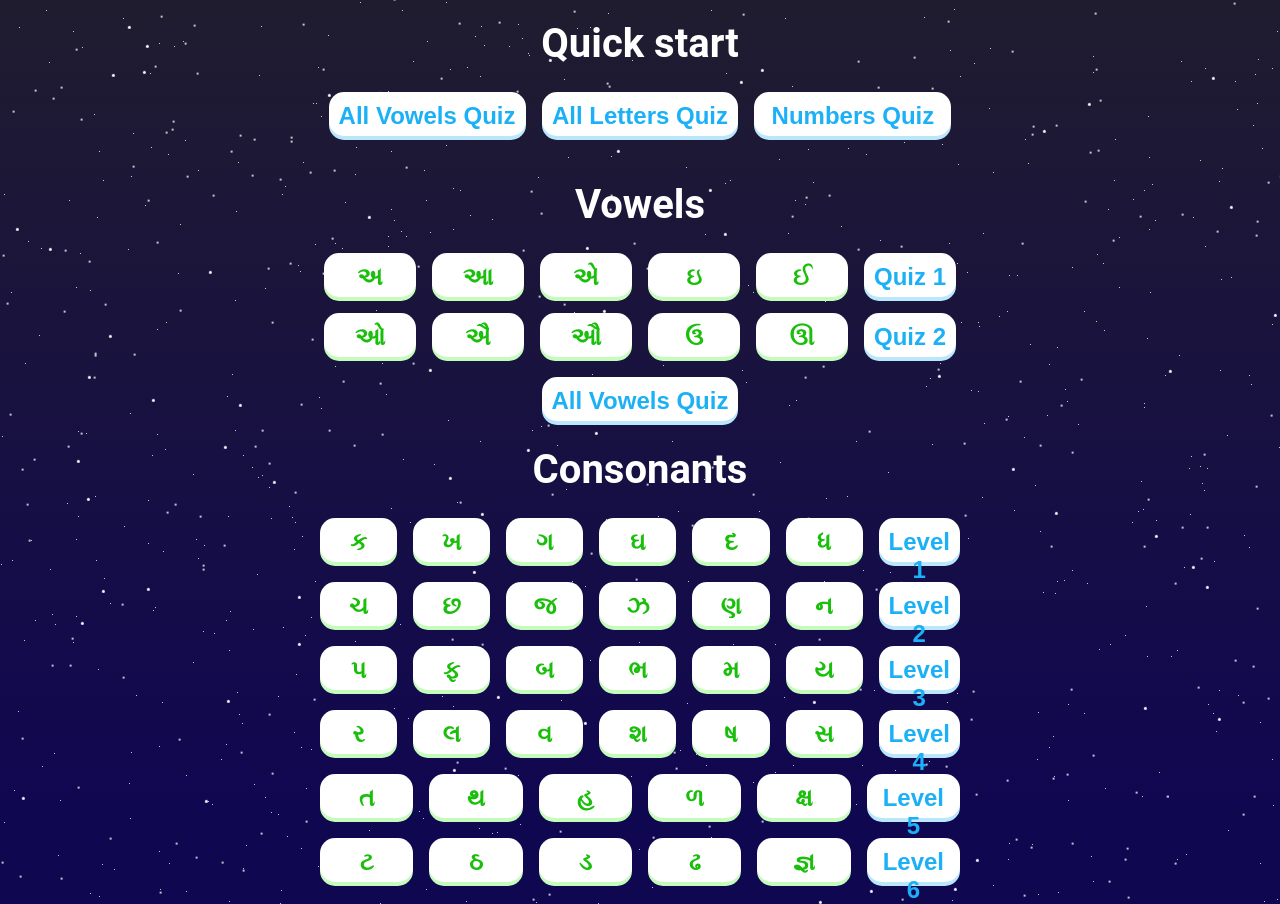
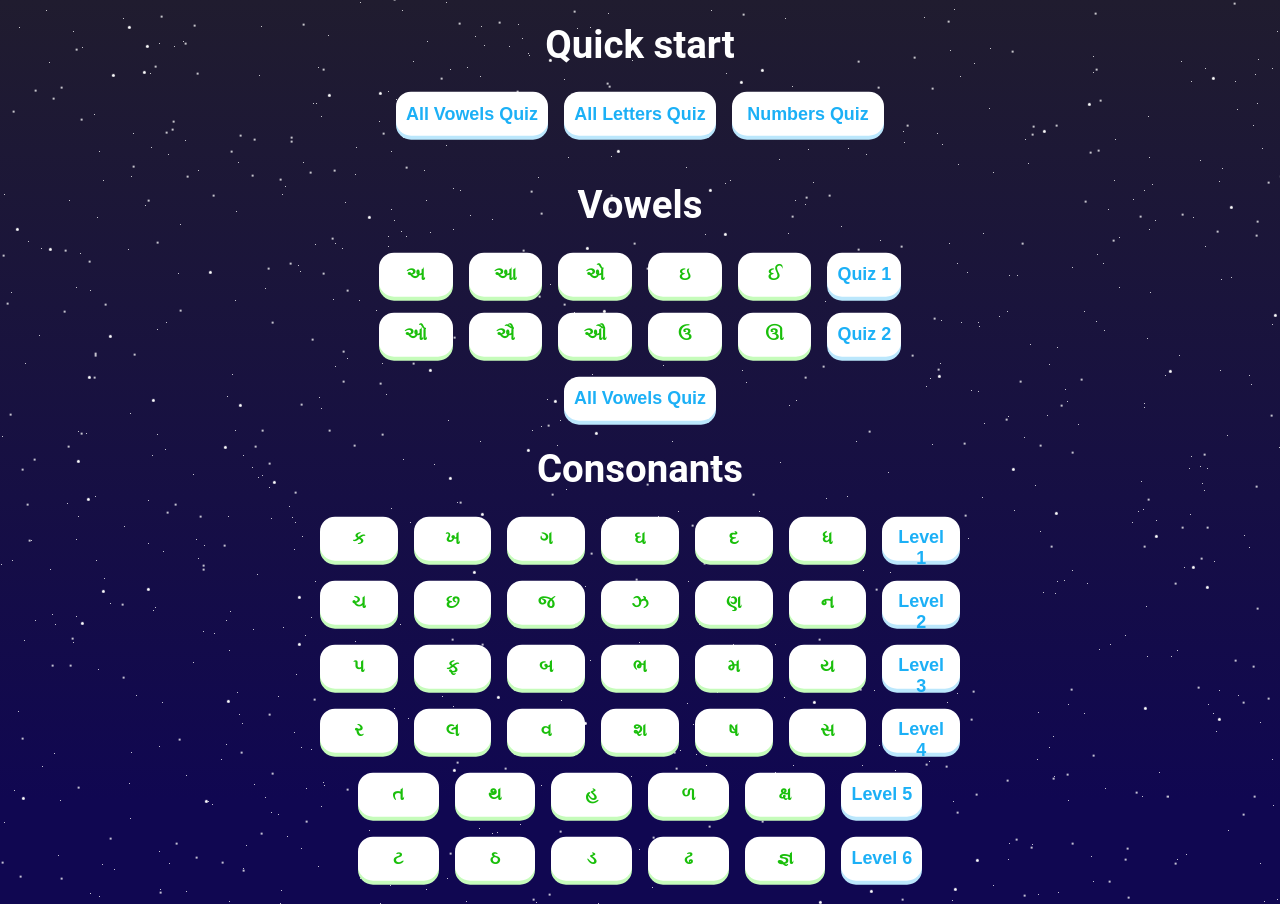
Before and after one commit to LizzieWadsworth/GujaratiAlphabet, a plain HTML site: page index.html in a window 1280 px wide. Drawn offline with Linux system fonts and the light colour scheme.

Commit message:
Fix button font size
Make button font size using vw to adapt to different screen sizes

```diff
--- a/style.css
+++ b/style.css
@@ -21,8 +21,8 @@ body {
 }
 
 .start-screen h2 {
-  font-size: 40px;
-  padding: 25px;
+  font-size: 3vw;
+  padding: 2vw;
 }
 
 button {
@@ -41,7 +41,7 @@ button {
   padding: 10px 10px;
   border-radius: 15px;
   border: none;
-  font-size: 24px;
+  font-size: 1.4vw;
   cursor: pointer;
   font-weight: 800;
   box-shadow: 0 4px 0 #BBE7FC;
@@ -54,7 +54,7 @@ button {
   padding: 10px 10px;
   border-radius: 15px;
   border: none;
-  font-size: 24px;
+  font-size: 1.4vw;
   cursor: pointer;
   font-weight: 800;
   box-shadow: 0 4px 0 #c6fcbb;
```
